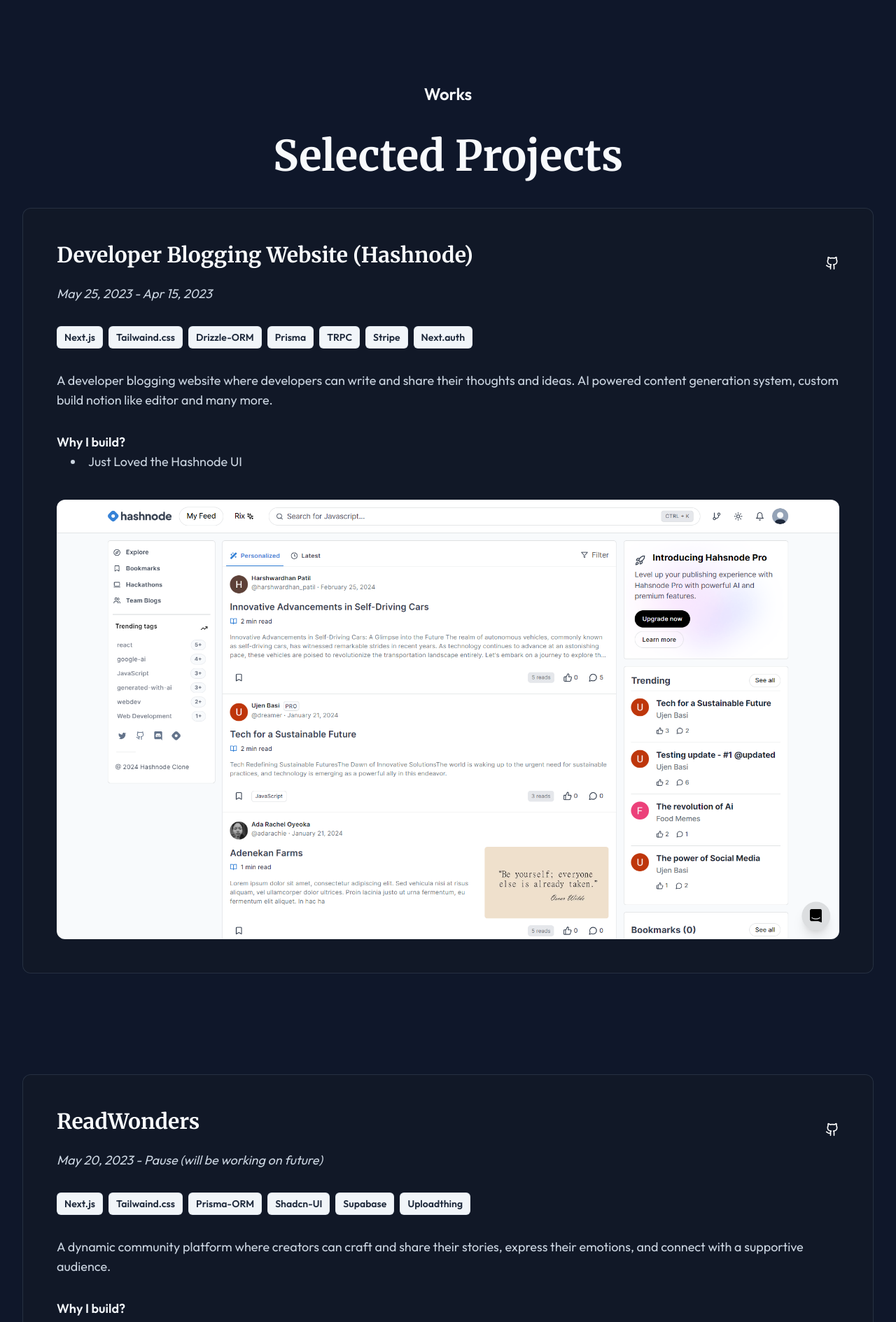
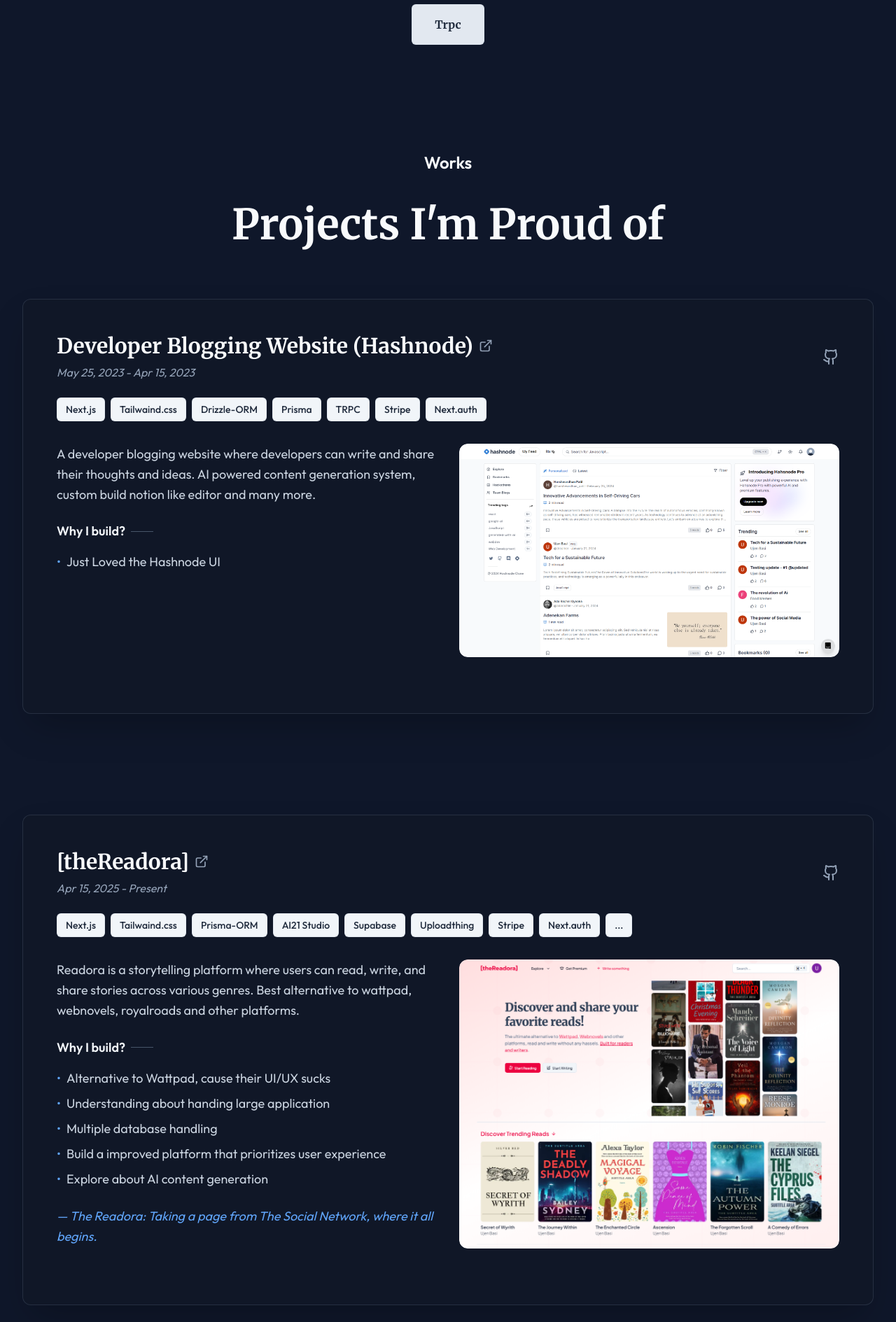
Before and after one commit to ujen5173/portfolio, a Next.js app: page / in a window 1280 px wide. Shown: the part 911-2800 px from the top of the page at 70% size. Built offline with nearby package versions, Linux system fonts and the light colour scheme; a web font is replaced by a local one.

Commit message:
feat: updated work

```diff
--- a/package.json
+++ b/package.json
@@ -11,6 +11,7 @@
   "dependencies": {
     "@calcom/embed-react": "^1.4.0",
     "@studio-freight/react-lenis": "^0.0.44",
+    "@studio-freight/tempus": "^0.0.44",
     "framer-motion": "^11.1.1",
     "lucide-react": "^0.368.0",
     "next": "14.2.1",
--- a/src/app/_components/Header.tsx
+++ b/src/app/_components/Header.tsx
@@ -33,7 +33,7 @@ const Header = () => {
               <li key={index} className="">
                 <Link
                   href={item.href}
-                  target={item.isExternal ? "_blank" : "_self"}
+                  target={item.isExternal ? "_blank" : "_top"}
                   className="px-2 py-2 text-slate-50 text-base hover:text-sky-600 list-item"
                 >
                   {item.title}
--- a/src/app/_components/Skills.tsx
+++ b/src/app/_components/Skills.tsx
@@ -23,7 +23,6 @@ const Skills = () => {
   const isInView = useInView(ref, { amount: 0.5, once: true });
 
   useEffect(() => {
-    let timeout: NodeJS.Timeout;
     const show = () => {
       controls.start("visible");
     };
@@ -33,8 +32,6 @@ const Skills = () => {
     } else {
       controls.start("hidden");
     }
-
-    return () => clearTimeout(timeout);
   }, [isInView]);
 
   return (
@@ -61,105 +58,28 @@ const Skills = () => {
           className={`flex justify-center w-full md:w-10/12 lg:w-9/12 mx-auto gap-2 flex-wrap ${merriweather.className}`}
         >
           {[
-            {
-              name: "Next.js",
-              image: "tech-logo/next.svg",
-            },
-            {
-              name: "Typescript",
-              image: "tech-logo/ts.svg",
-            },
-            {
-              name: "Tailwind CSS",
-              image: "tech-logo/tailwind.svg",
-            },
-            {
-              name: "Graphql",
-              image: "tech-logo/graphql.svg",
-            },
-            {
-              name: "Drizzle ORM",
-              image: "tech-logo/drizzle.svg",
-            },
-            {
-              name: "Prisma",
-              image: "tech-logo/prisma.svg",
-            },
-            {
-              name: "Supabase",
-              image: "tech-logo/supabase.svg",
-            },
-            {
-              name: "Zustand",
-              image: "tech-logo/zustand.svg",
-            },
-            {
-              name: "Express",
-              image: "tech-logo/express.svg",
-            },
-            {
-              name: "Postgresql",
-              image: "tech-logo/postgresql.svg",
-            },
-            {
-              name: "MongoDB",
-              image: "tech-logo/mongodb.svg",
-            },
+            "Next.js",
+            "Typescript",
+            "Tailwind CSS",
+            "Graphql",
+            "Drizzle ORM",
+            "Prisma",
+            "Supabase",
+            "Zustand",
+            "Express",
+            "Postgresql",
+            "MongoDB",
+            "Stripe",
+            "Trpc",
           ].map((lang) => (
             <motion.div
-              key={lang.name}
+              key={lang}
               variants={defaultAnimations}
               className="rounded-md z-[90] border border-slate-300/40 py-4 font-bold text-slate-800 px-8 bg-slate-200 flex items-center justify-center gap-4"
             >
-              {lang.name}
+              {lang}
             </motion.div>
           ))}
-          {/* <div className="rounded-md border border-slate-600/40 py-8 bg-slate-800 flex items-center justify-center gap-4">
-            <Image
-              width="600"
-              height="300"
-              className="h-7 w-fit"
-              src="/tech-logo/nextjs-13.svg"
-              alt="Next.js"
-              title="Next.js"
-            />
-          </div>
-          <div className="rounded-md border border-slate-600/40 py-8 bg-slate-800 flex items-center justify-center gap-4">
-            <Image
-              src="/tech-logo/tailwindcss.svg"
-              alt="Tailwind.css"
-              width="600"
-              height="300"
-              className="h-7 w-fit"
-              title="Tailwind.css"
-            />
-            <span className="text-xl font-semibold text-slate-50">
-              Tailwind CSS
-            </span>
-          </div>
-          <div className="rounded-md border border-slate-600/40 py-8 bg-slate-800 flex items-center justify-center gap-4">
-            <Image
-              src="/tech-logo/typescript.svg"
-              alt="Typescript"
-              width="600"
-              height="300"
-              className="h-7 w-fit"
-              title="Typescript"
-            />
-            <span className="text-xl font-semibold text-slate-50">
-              Typescript
-            </span>
-          </div>
-          <div className="rounded-md border border-slate-600/40 py-8 bg-slate-800 flex items-center justify-center gap-4">
-            <Image
-              src="/tech-logo/prisma-2.svg"
-              alt="Prisma ORM"
-              width="600"
-              height="300"
-              className="h-7 w-fit"
-              title="Prisma ORM"
-            />
-          </div> */}
         </motion.div>
       </div>
     </section>
--- a/src/app/_components/Work.tsx
+++ b/src/app/_components/Work.tsx
@@ -1,5 +1,5 @@
 import { merriweather } from "@/configs/font";
-import { Github } from "lucide-react";
+import { ExternalLink, Github } from "lucide-react";
 import Image from "next/image";
 import Link from "next/link";
 import { projects, selectedProjects } from "../_constants";
@@ -12,83 +12,109 @@ const Work = ({ selected = false }: { selected?: boolean }) => {
           Works
         </h1>
         <h1
-          className={`text-center text-4xl lg:text-6xl lg:leading-snug font-semibold mb-8 text-slate-50 ${merriweather.className}`}
+          className={`text-center text-4xl lg:text-6xl lg:leading-snug font-semibold mb-16 text-slate-50 ${merriweather.className}`}
         >
-          Selected Projects
+          Projects I&apos;m Proud of
         </h1>
 
-        <div className="">
+        <div className="space-y-36">
           {(selected ? selectedProjects : projects).map((project) => (
             <div
               key={project.id}
-              className="rounded-xl border custom-cursor-area border-slate-600/40 p-4 sm:p-8 md:p-12 mb-36 sticky top-28 left-0 bg-gray-900 z-[70]"
+              className="rounded-xl border custom-cursor-area border-slate-600/40 p-4 sm:p-8 md:p-12 sticky top-28 left-0 bg-gray-900/95 backdrop-blur-md shadow-2xl z-[70] transition-all duration-300 hover:border-slate-500/60 hover:shadow-slate-500/20"
             >
-              <div className="flex items-center justify-between gap-4">
-                <Link target="_blank" href={project.link.live ?? "#"}>
+              <div className="flex items-center justify-between gap-4 mb-6">
+                <div className="space-y-2">
+                  <Link
+                    target="_blank"
+                    href={project.link.live ?? "#"}
+                    className="group inline-flex items-center gap-2"
+                  >
                     <h1
-                    className={`text-xl md:text-2xl lg:text-3xl text-slate-50 font-semibold mb-4 md:mb-6 ${merriweather.className}`}
+                      className={`text-xl md:text-2xl lg:text-3xl text-slate-50 font-semibold ${merriweather.className} group-hover:text-blue-400 transition-colors`}
                     >
                       {project.title}
                     </h1>
+                    <ExternalLink
+                      size={20}
+                      className="text-slate-400 group-hover:text-blue-400 transition-colors"
+                    />
                   </Link>
-                {
-                  project.link.github && (
+                  <p className="text-slate-400 italic text-base">
+                    {project.startedBuilding} -{" "}
+                    {project.onGoing
+                      ? "Present"
+                      : project.onPause
+                      ? "Pause (will be working on future)"
+                      : project.endingDate}
+                  </p>
+                </div>
+                {project.link.github && (
                   <Link
                     href={project.link.github ?? "#"}
-                  className="text-slate-300 text-lg"
+                    className="text-slate-400 hover:text-blue-400 transition-colors"
                     target="_blank"
                   >
-                  <div>
-                    <Github size={20} stroke="white" />
-                  </div>
+                    <Github size={24} />
                   </Link>
-                  )
-                }
-              </div>
-
-              <div className="flex items-center mb-8">
-                <p className="text-slate-300 italic text-lg">
-                  {project.startedBuilding} - {project.onGoing ? "Present" : project.onPause ? "Pause (will be working on future)" : project.endingDate}
-                </p>
+                )}
               </div>
 
               <div className="flex items-center gap-2 mb-8 flex-wrap">
                 {project.tech.map((tech) => (
                   <span
                     key={tech}
-                    className="px-[10px] py-[5px] text-slate-800 rounded-md border border-slate-300/40 bg-slate-100 font-semibold text-sm"
+                    className="px-3 py-1.5 text-slate-800 rounded-md border border-slate-300/40 bg-slate-100 font-medium text-sm hover:bg-slate-200 transition-colors"
                   >
                     {tech}
                   </span>
                 ))}
               </div>
 
-              <Link href={project.link.live ?? "#"}>
-                <p className="text-slate-300 text-lg mb-8">
+              <div className="grid md:grid-cols-2 gap-8 mb-8">
+                <div className="space-y-6">
+                  <p className="text-slate-300 text-lg leading-relaxed">
                     {project.description}
                   </p>
-              </Link>
 
-              <div className="mb-10">
-                <h1 className="text-lg font-semibold text-slate-100">
+                  <div>
+                    <h2 className="text-lg font-semibold text-slate-100 mb-4 flex items-center gap-2">
                       Why I build?
-                </h1>
-                <ul className="pl-5 list-disc list-inside text-slate-300 text-lg">
+                      <span className="w-8 h-[1px] bg-slate-600"></span>
+                    </h2>
+                    <ul className="space-y-2 text-slate-300 text-lg">
                       {project.why_i_build.map((reason) => (
-                    <li key={reason}>{reason}</li>
+                        <li key={reason} className="flex items-start gap-2">
+                          <span className="text-blue-400 ">•</span>
+                          {reason}
+                        </li>
                       ))}
                     </ul>
                   </div>
 
-              <Link href={project.link.live ?? "#"}>
+                  {project.inspiration && (
+                    <blockquote>
+                      <p className="italic text-blue-400 text-lg leading-relaxed">
+                        — {project.inspiration}
+                      </p>
+                    </blockquote>
+                  )}
+                </div>
+
+                <Link
+                  href={project.link.live ?? "#"}
+                  className="group relative overflow-hidden rounded-xl"
+                >
                   <Image
                     src={project.image}
-                  alt="work"
-                  className="w-full object-cover rounded-xl"
+                    alt={project.title}
+                    className="w-full h-full object-cover rounded-xl transition-transform duration-500 group-hover:scale-105"
                     width={1200}
                     height={600}
                   />
+                  <div className="absolute inset-0 bg-gradient-to-t from-black/60 to-transparent opacity-0 group-hover:opacity-100 transition-opacity duration-300" />
                 </Link>
+              </div>
             </div>
           ))}
         </div>
--- a/src/app/_constants/index.ts
+++ b/src/app/_constants/index.ts
@@ -1,13 +1,10 @@
 export const projects = [
-
   {
     id: "1",
     title: "Developer Blogging Website (Hashnode)",
     description:
       "A developer blogging website where developers can write and share their thoughts and ideas. AI powered content generation system, custom build notion like editor and many more.",
-      why_i_build: [
-        "Just Loved the Hashnode UI",
-      ],
+    why_i_build: ["Just Loved the Hashnode UI"],
     tech: [
       "Next.js",
       "Tailwaind.css",
@@ -30,40 +27,49 @@ export const projects = [
 
   {
     id: "3",
-    title: "ReadWonders",
-    description: "A dynamic community platform where creators can craft and share their stories, express their emotions, and connect with a supportive audience.",
+    title: "[theReadora]",
+    description:
+      "Readora is a storytelling platform where users can read, write, and share stories across various genres. Best alternative to wattpad, webnovels, royalroads and other platforms.",
     why_i_build: [
-      "Alternative to Wattpad, cause their UI sucks",
-      "Getting Hands dirty with large content handling",
-      "Learn more about Next.js",
+      "Alternative to Wattpad, cause their UI/UX sucks",
+      "Understanding about handing large application",
+      "Multiple database handling",
+      "Build a improved platform that prioritizes user experience",
+      "Explore about AI content generation",
     ],
+    inspiration:
+      "The Readora: Taking a page from The Social Network, where it all begins.",
     tech: [
       "Next.js",
       "Tailwaind.css",
       "Prisma-ORM",
-      "Shadcn-UI",
+      "AI21 Studio",
       "Supabase",
       "Uploadthing",
+      "Stripe",
+      "Next.auth",
+      "...",
     ],
     image: "/work/3.png",
     link: {
-      github: "https://github.com/ujen5173/readwonders",
-      live: "https://readwonders.vercel.app",
+      github: "https://github.com/ujen5173/-theReadora-",
+      live: "https://thereadora.vercel.app",
     },
-    startedBuilding: "May 20, 2023",
+    startedBuilding: "Apr 15, 2025",
     endingDate: null,
-    onGoing: false,
-    onPause: true,
+    onGoing: true,
+    onPause: false,
   },
-      {
+  {
     id: "4",
     title: "Velocit - Vehicle Rental Platform",
-    description: "A platform for  connecting users with rental shops to rent bikes, scooters, cars, and more based on location and duration.",
+    description:
+      "A platform for  connecting users with rental shops to rent bikes, scooters, cars, and more based on location and duration.",
     why_i_build: [
       "Identified a Market Gap",
       "Build a production ready application",
       "Learn about the payment gateway",
-      "Deep dive into all things"
+      "Deep dive into all things",
     ],
     tech: [
       "Next.js",
@@ -74,7 +80,7 @@ export const projects = [
       "Drizzle orm",
       "Esewa Payment Integration",
       "Cloudinary",
-      "Leaflet Map"
+      "Leaflet Map",
     ],
     image: "/work/5.png",
     link: {
@@ -90,10 +96,10 @@ export const projects = [
     title: "Hotel Booking Application (Airbnb)",
     description:
       "A hotel booking application where users can book hotels and manage their bookings. This application has a custom build calendar and amazing animations.",
-      why_i_build: [
-        "Gain Experience in building animations",
-        "Learn about the calendar system",
-      ],
+    why_i_build: [
+      "Gain Experience in building animations",
+      "Learn about the calendar system",
+    ],
     tech: ["Next.js", "Tailwaind.css", "Framer motion"],
     image: "/work/4.png",
     link: {
--- a/src/providers/smooth-scroll-provider.tsx
+++ b/src/providers/smooth-scroll-provider.tsx
@@ -9,7 +9,7 @@ interface SmoothScrollProviderProps {
 
 export function SmoothScrollProvider({ children }: SmoothScrollProviderProps) {
   return (
-    <ReactLenis root options={{ lerp: 0.1, duration: 1.5, syncTouch: true }}>
+    <ReactLenis root options={{ lerp: 0.08, duration: 1.2, syncTouch: true }}>
       {children}
     </ReactLenis>
   );
```
Also changed, not shown: src/app/_components/HeroSection.tsx (+4 -4 lines), public/work/3.png, 1 other file (tests, documents, lock files or other folders). Lines whose indentation alone changed are shown as unchanged.
